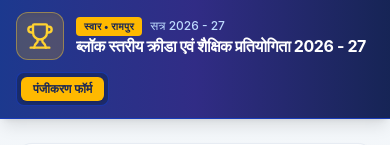
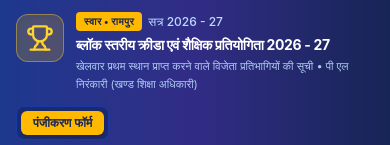
Before and after one commit to rakeshsaini007/khel-utsav-2026-27, a React (Vite) app: page / in a window 390 px wide. Shown: the top 145 px of the page. Built offline with nearby package versions, Linux system fonts and the light colour scheme; no server answers.

Commit message:
fix: adjust navbar layout for better responsiveness
Refactored header alignment and text sizing to prevent overflow and improve readability on smaller screens.

```diff
--- a/src/components/Navbar.tsx
+++ b/src/components/Navbar.tsx
@@ -27,21 +27,21 @@ export const Navbar: React.FC<NavbarProps> = ({
         <div className="flex flex-col md:flex-row md:items-center md:justify-between py-3 gap-3">
 
           {/* Title & Emblem */}
-          <div className="flex items-center space-x-3">
-            <div className="w-12 h-12 rounded-xl bg-amber-400/20 border border-amber-300/40 flex items-center justify-center shadow-inner shrink-0 text-amber-300">
+          <div className="flex items-start sm:items-center space-x-3">
+            <div className="w-12 h-12 rounded-xl bg-amber-400/20 border border-amber-300/40 flex items-center justify-center shadow-inner shrink-0 text-amber-300 mt-0.5 sm:mt-0">
               <Trophy className="w-7 h-7" />
             </div>
-            <div>
-              <div className="flex items-center space-x-2">
+            <div className="flex-1 min-w-0">
+              <div className="flex items-center flex-wrap gap-1.5 sm:gap-2 mb-1">
                 <span className="bg-amber-400 text-blue-950 text-[10px] font-black uppercase px-2 py-0.5 rounded tracking-wider">
                   स्वार • रामपुर
                 </span>
                 <span className="text-xs text-blue-200 font-medium">सत्र 2026 - 27</span>
               </div>
-              <h1 className="text-base sm:text-lg font-bold text-white tracking-tight leading-tight line-clamp-1">
+              <h1 className="text-sm sm:text-base md:text-lg font-bold text-white tracking-tight leading-snug break-words">
                 {APP_CONFIG.tournamentTitle}
               </h1>
-              <p className="text-xs text-blue-200/90 hidden sm:block">
+              <p className="text-[11px] sm:text-xs text-blue-200/90 block mt-1 leading-relaxed break-words">
                 {APP_CONFIG.subTitle} • {APP_CONFIG.officerName}
               </p>
             </div>
```
